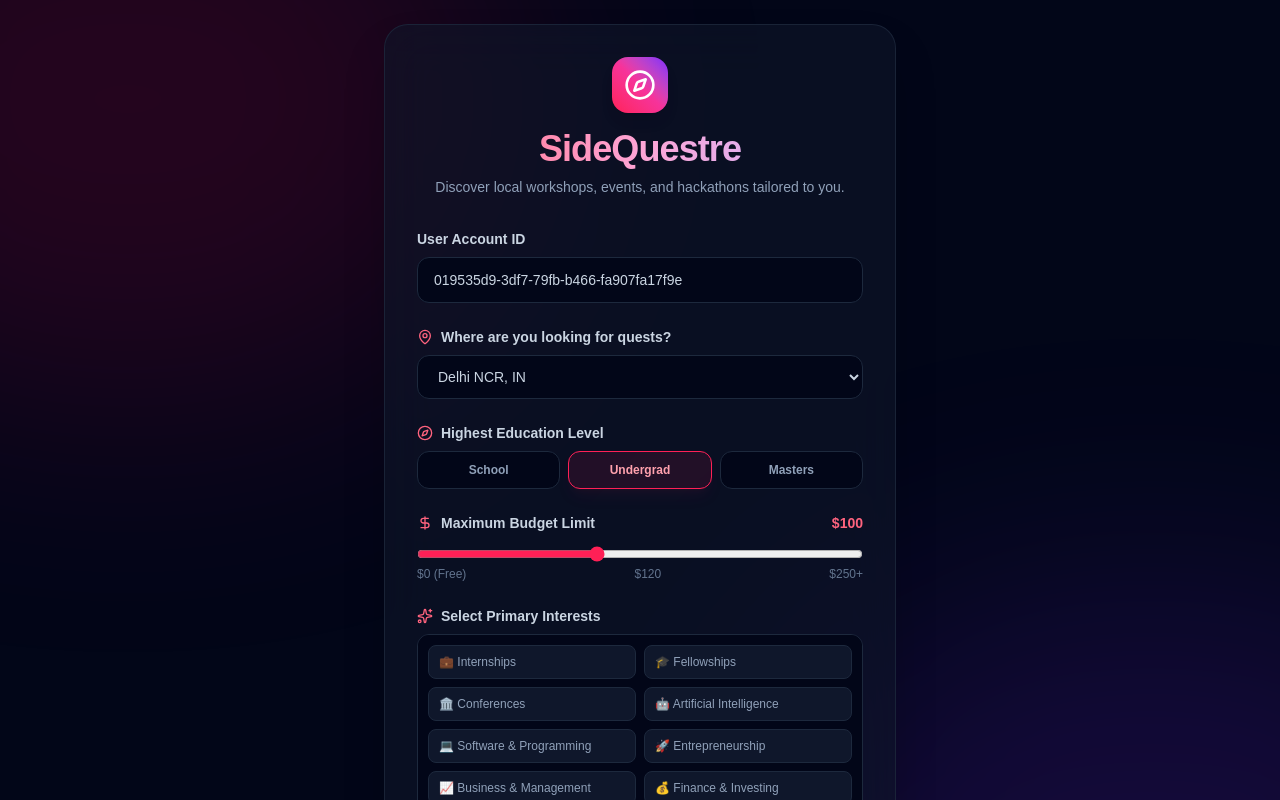
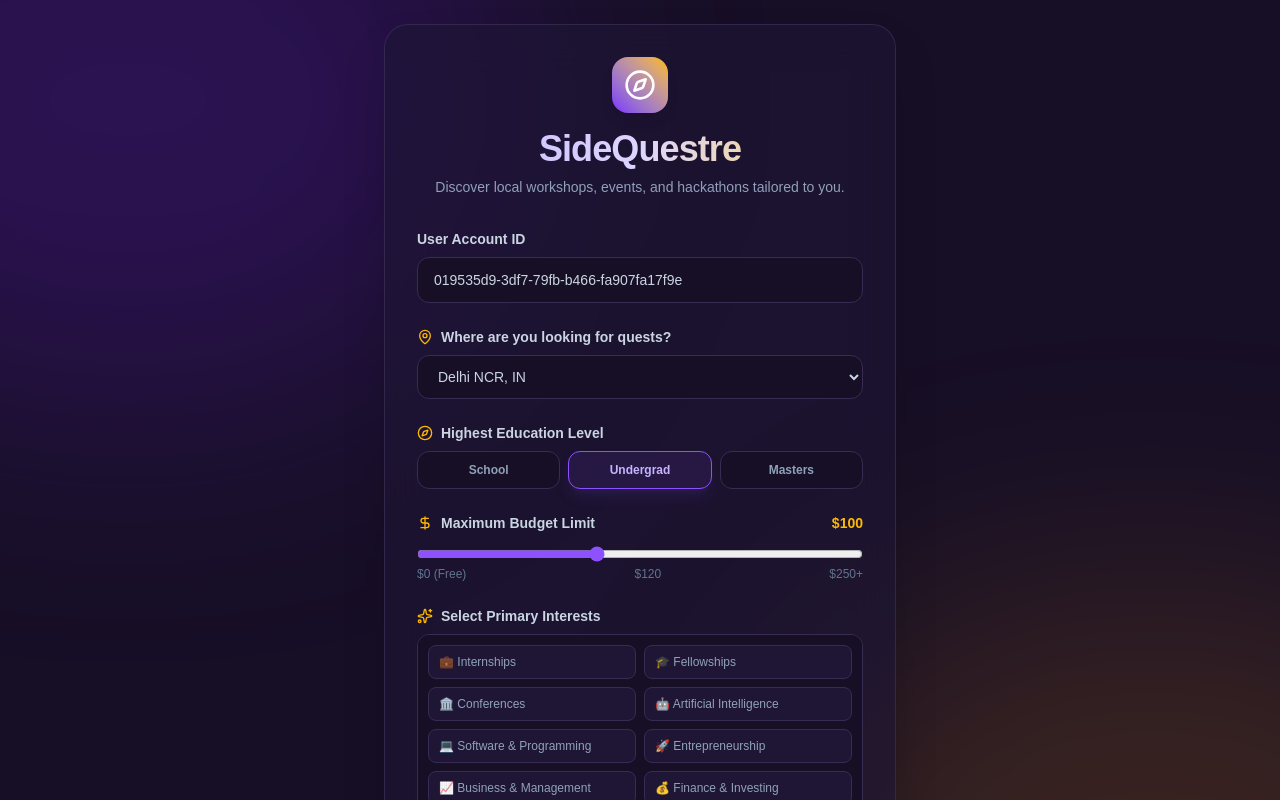
Before and after one commit to tushyachawla1-boop/sidequesting, a Next.js app in the folder frontend/: page / in a window 1280 px wide. Shown: the top 800 px of the page. Built offline with nearby package versions, Linux system fonts and the light colour scheme.

Commit message:
golden hour redesign

```diff
--- a/frontend/app/layout.tsx
+++ b/frontend/app/layout.tsx
@@ -13,8 +13,8 @@
 });
 
 export const metadata: Metadata = {
-  title: "Create Next App",
-  description: "Generated by create next app",
+  title: "Quest — one good opportunity at a time",
+  description: "Discover hackathons, fellowships and internships tailored to you — swipe, save, and apply faster.",
 };
 
 export default function RootLayout({
--- a/frontend/app/page.tsx
+++ b/frontend/app/page.tsx
@@ -84,19 +84,19 @@
   };
 
   return (
-    <div className="min-h-screen bg-slate-950 text-white flex flex-col justify-center items-center p-6 relative overflow-hidden">
+    <div className="min-h-screen bg-[#170F26] text-white flex flex-col justify-center items-center p-6 relative overflow-hidden">
       {/* Background gradients */}
-      <div className="absolute top-[-20%] left-[-20%] w-[60%] h-[60%] bg-rose-600/15 rounded-full blur-[130px] pointer-events-none" />
-      <div className="absolute bottom-[-20%] right-[-20%] w-[60%] h-[60%] bg-violet-600/15 rounded-full blur-[130px] pointer-events-none" />
+      <div className="absolute top-[-20%] left-[-20%] w-[60%] h-[60%] bg-violet-600/20 rounded-full blur-[130px] pointer-events-none" />
+      <div className="absolute bottom-[-20%] right-[-20%] w-[60%] h-[60%] bg-amber-500/15 rounded-full blur-[130px] pointer-events-none" />
 
-      <div className="w-full max-w-lg bg-slate-900/60 backdrop-blur-xl border border-slate-800/80 p-8 rounded-3xl shadow-2xl relative z-10">
+      <div className="w-full max-w-lg bg-[#1F1636]/60 backdrop-blur-xl border border-[#382C52]/80 p-8 rounded-3xl shadow-2xl relative z-10">
 
         {/* Title / Logo */}
         <div className="text-center mb-8">
-          <div className="inline-flex items-center justify-center p-3 bg-gradient-to-tr from-rose-500 via-pink-500 to-violet-600 rounded-2xl shadow-lg mb-4">
+          <div className="inline-flex items-center justify-center p-3 bg-gradient-to-tr from-violet-600 to-amber-400 rounded-2xl shadow-lg mb-4">
             <Compass className="w-8 h-8 text-white animate-spin-slow" />
           </div>
-          <h1 className="text-4xl font-extrabold tracking-tight bg-clip-text text-transparent bg-gradient-to-r from-rose-400 via-pink-300 to-violet-300">
+          <h1 className="text-4xl font-extrabold tracking-tight bg-clip-text text-transparent bg-gradient-to-r from-violet-300 via-violet-200 to-amber-300">
             SideQuestre
           </h1>
           <p className="text-slate-400 mt-2 text-sm">
@@ -112,7 +112,7 @@
               type="text"
               value={userId}
               onChange={(e) => setUserId(e.target.value)}
-              className="w-full bg-slate-950 border border-slate-800 rounded-xl px-4 py-3 text-slate-300 text-sm focus:outline-none focus:border-rose-500 transition"
+              className="w-full bg-[#170F26] border border-[#382C52] rounded-xl px-4 py-3 text-slate-300 text-sm focus:outline-none focus:border-violet-500 transition"
               required
             />
           </div>
@@ -120,13 +120,13 @@
           {/* Location City Selection */}
           <div className="space-y-2">
             <label className="text-sm font-semibold text-slate-300 flex items-center gap-2">
-              <MapPin className="w-4 h-4 text-rose-400" />
+              <MapPin className="w-4 h-4 text-amber-400" />
               Where are you looking for quests?
             </label>
             <select
               value={selectedCity}
               onChange={(e) => setSelectedCity(e.target.value)}
-              className="w-full bg-slate-950 border border-slate-800 rounded-xl px-4 py-3 text-slate-300 text-sm focus:outline-none focus:border-rose-500 transition"
+              className="w-full bg-[#170F26] border border-[#382C52] rounded-xl px-4 py-3 text-slate-300 text-sm focus:outline-none focus:border-violet-500 transition"
             >
               {cities.map((city) => (
                 <option key={city.name} value={city.name}>
@@ -139,7 +139,7 @@
           {/* Highest Level of Education Selection */}
           <div className="space-y-2">
             <label className="text-sm font-semibold text-slate-300 flex items-center gap-2">
-              <Compass className="w-4 h-4 text-rose-400" />
+              <Compass className="w-4 h-4 text-amber-400" />
               Highest Education Level
             </label>
             <div className="grid grid-cols-3 gap-2">
@@ -152,8 +152,8 @@
                     onClick={() => setEducationLevel(level)}
                     className={`py-2.5 px-3 rounded-xl border text-center text-xs font-semibold transition ${
                       active
-                        ? 'bg-rose-500/10 border-rose-500 text-rose-300 shadow-lg shadow-rose-500/5'
-                        : 'bg-slate-950 border-slate-800 text-slate-400 hover:border-slate-700'
+                        ? 'bg-violet-500/10 border-violet-500 text-violet-300 shadow-lg shadow-violet-500/10'
+                        : 'bg-[#170F26] border-[#382C52] text-slate-400 hover:border-[#4A3D6B]'
                     }`}
                   >
                     {level}
@@ -167,10 +167,10 @@
           <div className="space-y-2">
             <div className="flex justify-between items-center">
               <label className="text-sm font-semibold text-slate-300 flex items-center gap-2">
-                <DollarSign className="w-4 h-4 text-rose-400" />
+                <DollarSign className="w-4 h-4 text-amber-400" />
                 Maximum Budget Limit
               </label>
-              <span className="text-sm font-bold text-rose-400">
+              <span className="text-sm font-bold text-amber-400">
                 {budget === 0 ? 'Free Quests Only' : `$${budget}`}
               </span>
             </div>
@@ -181,7 +181,7 @@
               step="10"
               value={budget}
               onChange={(e) => setBudget(Number(e.target.value))}
-              className="w-full accent-rose-500 h-2 bg-slate-950 rounded-lg cursor-pointer"
+              className="w-full accent-violet-500 h-2 bg-[#170F26] rounded-lg cursor-pointer"
             />
             <div className="flex justify-between text-xs text-slate-500">
               <span>$0 (Free)</span>
@@ -193,10 +193,10 @@
           {/* Interests selection */}
           <div className="space-y-2">
             <label className="text-sm font-semibold text-slate-300 flex items-center gap-2">
-              <Sparkles className="w-4 h-4 text-rose-400" />
+              <Sparkles className="w-4 h-4 text-amber-400" />
               Select Primary Interests
             </label>
-            <div className="grid grid-cols-2 gap-2 max-h-56 overflow-y-auto p-2.5 bg-slate-950 rounded-xl border border-slate-800 custom-scrollbar">
+            <div className="grid grid-cols-2 gap-2 max-h-56 overflow-y-auto p-2.5 bg-[#170F26] rounded-xl border border-[#382C52] custom-scrollbar">
               {mounted && availableInterests.map((interest) => {
                 const selected = selectedInterests.includes(interest);
                 return (
@@ -206,8 +206,8 @@
                     onClick={() => toggleInterest(interest)}
                     className={`text-xs px-2.5 py-2 rounded-lg border transition duration-200 text-left truncate flex items-center gap-1.5 ${
                       selected
-                        ? 'bg-rose-500/10 border-rose-500 text-rose-300 shadow-lg shadow-rose-500/5'
-                        : 'bg-slate-900 border-slate-800 text-slate-400 hover:border-slate-700'
+                        ? 'bg-violet-500/10 border-violet-500 text-violet-300 shadow-lg shadow-violet-500/10'
+                        : 'bg-[#1F1636] border-[#382C52] text-slate-400 hover:border-[#4A3D6B]'
                     }`}
                   >
                     {interest}
@@ -220,7 +220,7 @@
           {/* Submit Onboarding Button */}
           <button
             type="submit"
-            className="w-full mt-4 bg-gradient-to-r from-rose-500 via-pink-500 to-violet-600 hover:opacity-95 text-white font-bold py-3.5 px-6 rounded-xl flex items-center justify-center gap-2 shadow-lg shadow-rose-500/20 transition duration-300"
+            className="w-full mt-4 bg-gradient-to-r from-violet-600 to-amber-400 hover:opacity-95 text-white font-bold py-3.5 px-6 rounded-xl flex items-center justify-center gap-2 shadow-lg shadow-violet-500/25 transition duration-300"
           >
             Enter Feed Dashboard
             <ArrowRight className="w-5 h-5" />
```
Also changed, not shown: frontend/app/saved/page.tsx (+16 -16 lines).
